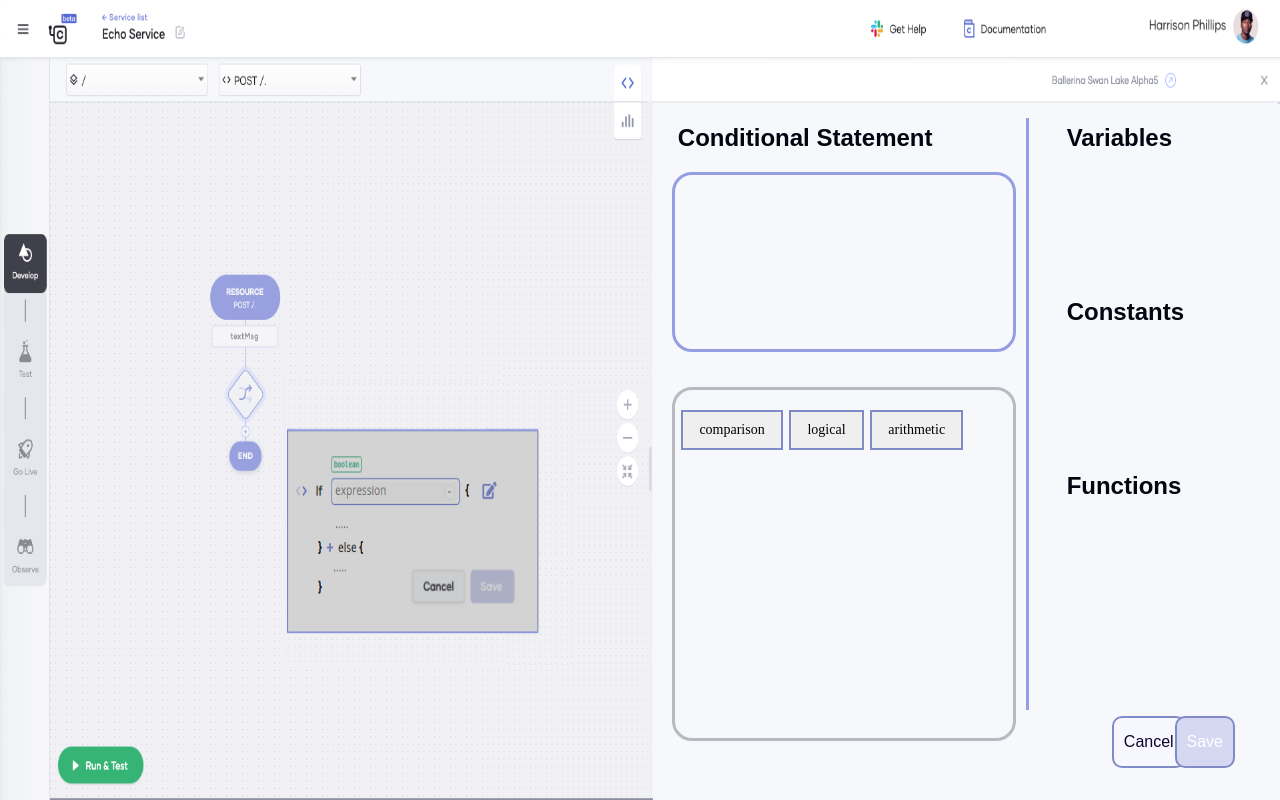
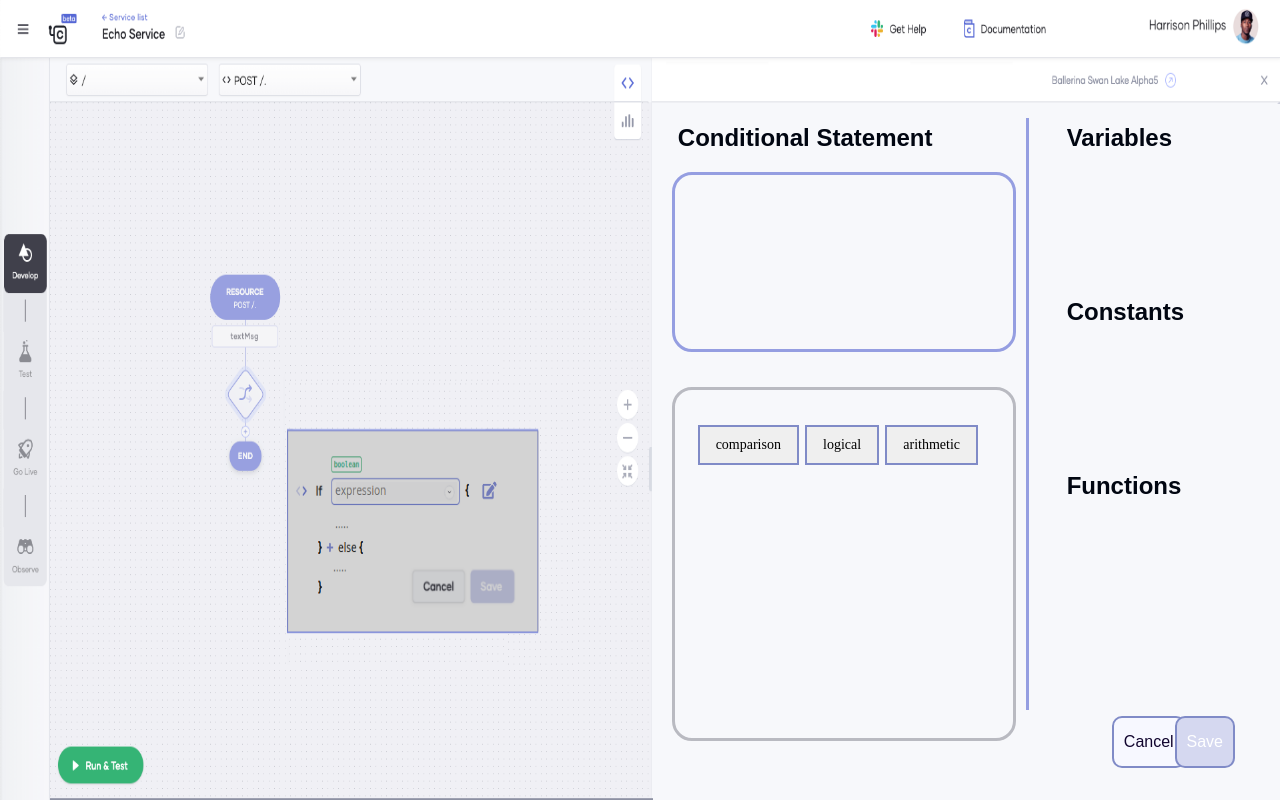
Before and after one commit to madushajg/tree-editor, a React (Create React App) app: page / in a window 1280 px wide. Built offline with nearby package versions, Linux system fonts and the light colour scheme.

Commit message:
Add suggestions component

```diff
--- a/src/components/LeftPane/index.tsx
+++ b/src/components/LeftPane/index.tsx
@@ -3,6 +3,7 @@ import {Expression} from '../../models/definitions'
 import {getSuggestionsBasedOnExpressionKind} from "../../utils/index"
 
 import '../MainContainer/styles.css';
+import { Suggestions } from "../Suggestions";
 
 export function LeftPane() {
 
@@ -43,7 +44,6 @@ export function LeftPane() {
         }
     }
 
-    var suggestionList = getSuggestionsBasedOnExpressionKind("literal");
 
 
     return (
@@ -51,9 +51,7 @@ export function LeftPane() {
             <h2 className="App-leftPane-heading">Conditional Statement</h2>
             <div className="App-statement-template-editor"></div>
             <div className="App-context-sensitivePane">
-                {suggestionList.map(suggetion => (
-                    <button className="suggestion-buttons ">{suggetion}</button> // onclick we should update the model and get the kind and update the list
-                ))}
+                <Suggestions kind="literal"/>
             </div>
         </div>
     );
--- a/src/components/MainContainer/styles.css
+++ b/src/components/MainContainer/styles.css
@@ -70,6 +70,16 @@
     border-color: #b9bac1;
     border-radius: 20px;
     border-style: solid;
+    display: flex;
+    position: relative;
+    left: 5%;
+    height: 50%;
+    width: 90%;
+    top: 5%;
+}
+
+.App-suggestion-block {
+    background-color: #f7f8fb;
     display: flex;
     position: relative;
     left: 5%;
--- /dev/null
+++ b/src/components/Suggestions/index.tsx
@@ -0,0 +1,20 @@
+import React from "react";
+import { getSuggestionsBasedOnExpressionKind } from "../../utils";
+
+import '../MainContainer/styles.css';
+
+interface SuggestionsProps {
+    kind: string
+}
+export function Suggestions (props:SuggestionsProps) {
+    const { kind } = props;
+    var suggestionList = getSuggestionsBasedOnExpressionKind(kind);
+
+    return(
+        <div className="App-suggestion-block">
+        {suggestionList.map(suggetion => (
+            <button className="suggestion-buttons ">{suggetion}</button> // onclick we should update the model and get the kind and update the list
+        ))}
+        </div>
+    );
+}
```
Also changed, not shown: src/utils/utils.ts (line endings or trailing spaces).
